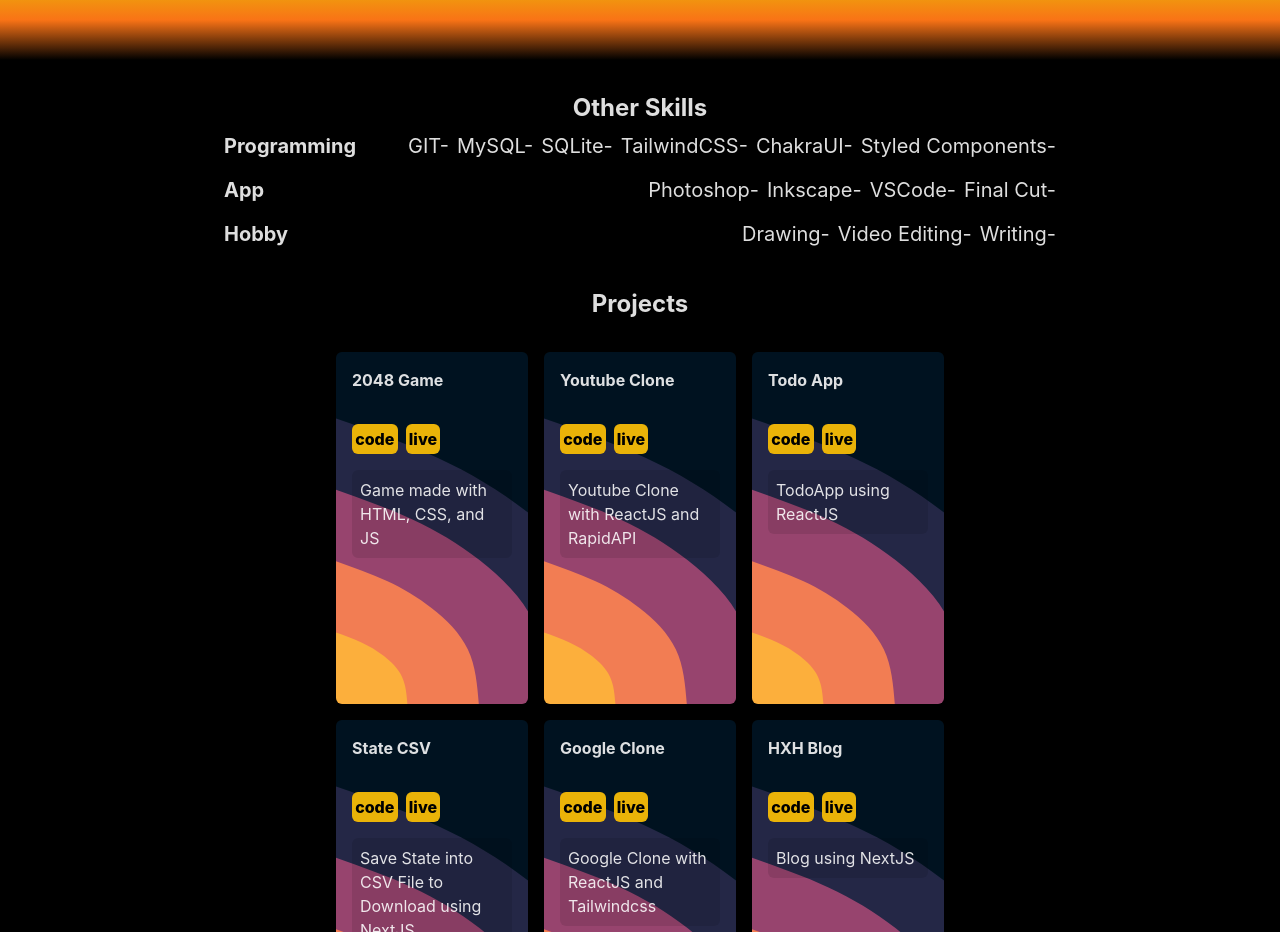
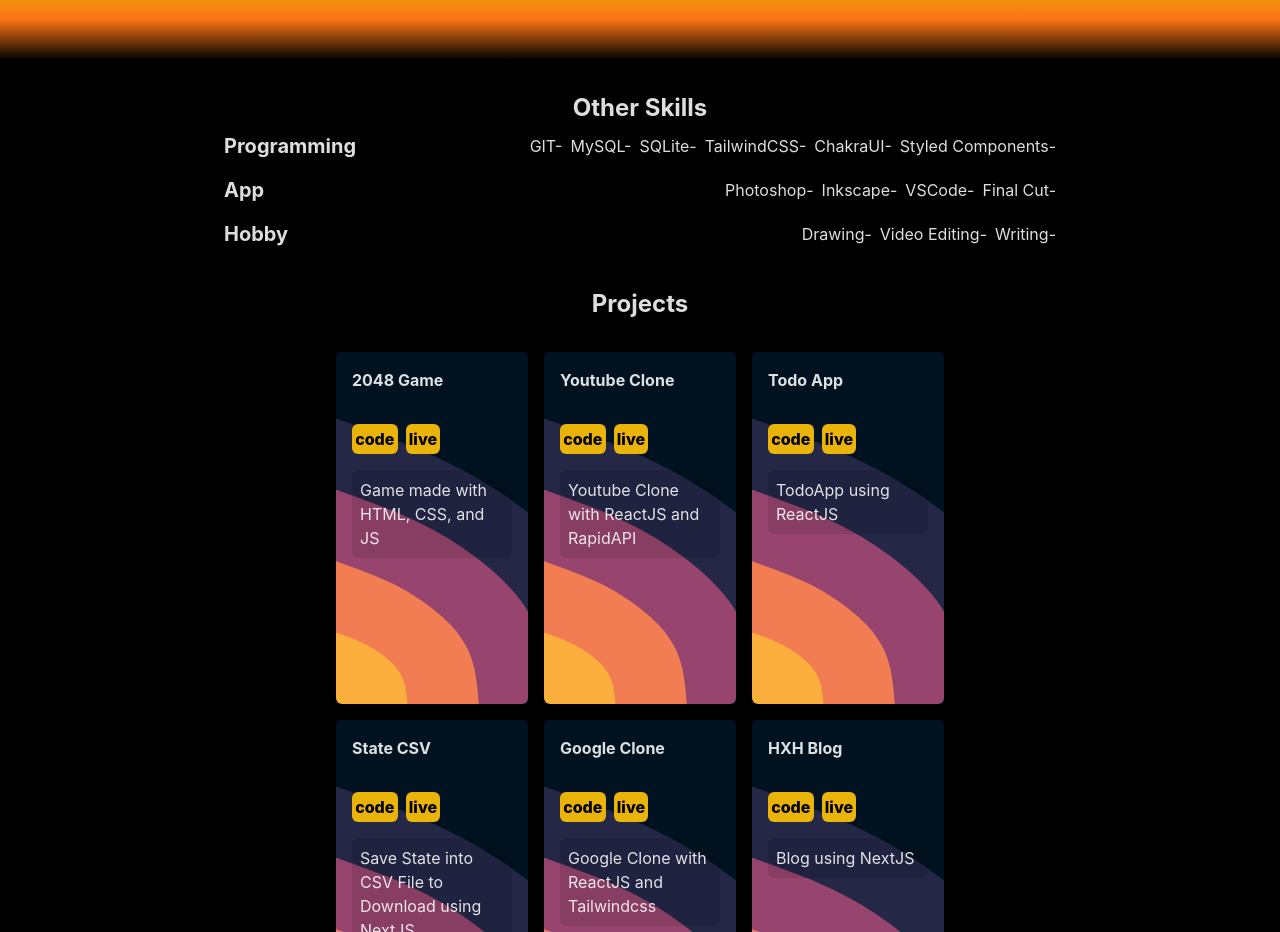
Before and after one commit to torik135/web-portofolio-react, a React (Vite) app: page / in a window 1280 px wide. Shown: the part 980-1912 px from the top of the page. Built offline with nearby package versions, Linux system fonts and the light colour scheme.

Commit message:
styling & remove export

```diff
--- a/src/components/Skills/Skills.tsx
+++ b/src/components/Skills/Skills.tsx
@@ -16,7 +16,7 @@ const divStyle: string =
 
 const h3Style: string = 'flex-1 font-bold';
 
-const skillsList: string = 'after:content-["-"]';
+const skillsList: string = 'after:content-["-"] text-[1rem]';
 
 const Skills: React.FC = () => {
   return (
--- a/src/components/index.tsx
+++ b/src/components/index.tsx
@@ -5,4 +5,3 @@ export { Side } from './Side/Side';
 export { Skills } from './Skills/Skills';
 export { Projects } from './Projects/Projects';
 export type { IProjectList } from './Projects/Projects';
-export { Darwin } from './MovingImg/Darwin';
```
